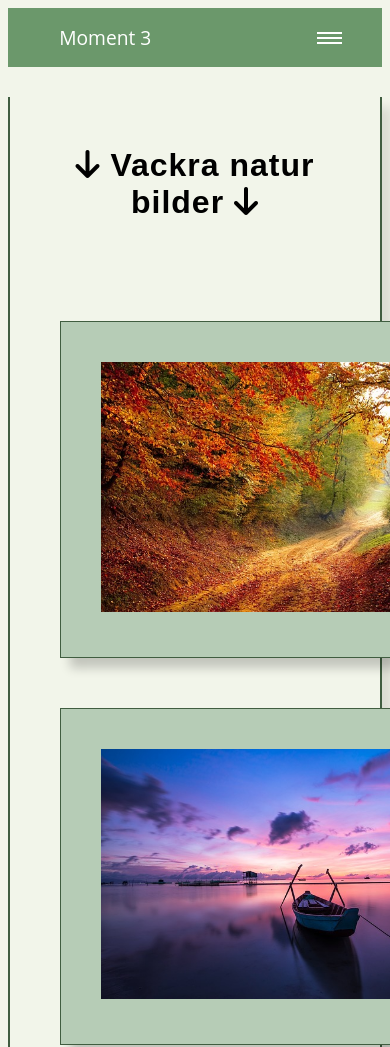
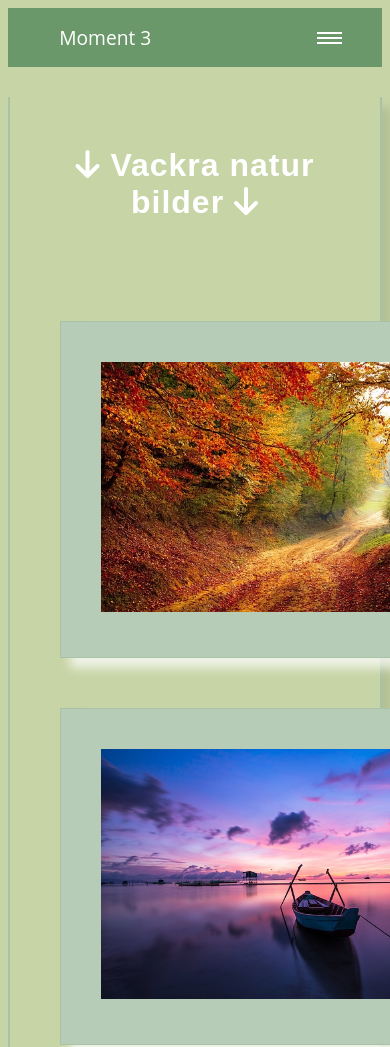
Before and after one commit to tildejanssen/moment3-dt211g, a website built with Parcel: page src/index.html in a window 390 px wide. Shown: the top 1047 px of the page. Built offline with nearby package versions, Linux system fonts and the dark colour scheme.

Commit message:
fixat darkmode media queries

```diff
--- a/src/css/_base.scss
+++ b/src/css/_base.scss
@@ -13,6 +13,7 @@ $white:white;
 $primary-bg-darkm:darken($primary-bg, 20%);
 $dark-green-darkm:lighten($primary-green, 20%);
 $primary-shadow-darkm:rgba(255, 255, 255, 0.776);
+$secondary-shadow-darkm:rgba(255, 255, 255, 0.731);
 $black-darkm:white;
 
 
--- a/src/css/main.scss
+++ b/src/css/main.scss
@@ -192,3 +192,27 @@ footer{
     box-shadow: 10px 10px 10px base.$secondary-shadow;
     background-color: base.$lighter-green;
   }
+
+  @media (prefers-color-scheme: dark){
+    body{
+        background-color: base.$primary-bg-darkm;
+    }
+    .main-container{
+        background-color:base.$primary-bg-darkm;
+    }
+    .container1{
+        border-left: 2px solid base.$dark-green-darkm;
+        border-right: 2px solid base.$dark-green-darkm;
+    }
+    .img-line{
+        border:  0.1px solid base.$dark-green-darkm;
+        box-shadow: 10px 10px 10px base.$secondary-shadow-darkm;
+      }
+      h1{
+        color:base.$black-darkm;
+
+        i{
+            color:base.$black-darkm;
+        }
+    }
+  }
```
Also changed, not shown: 2 other files.
